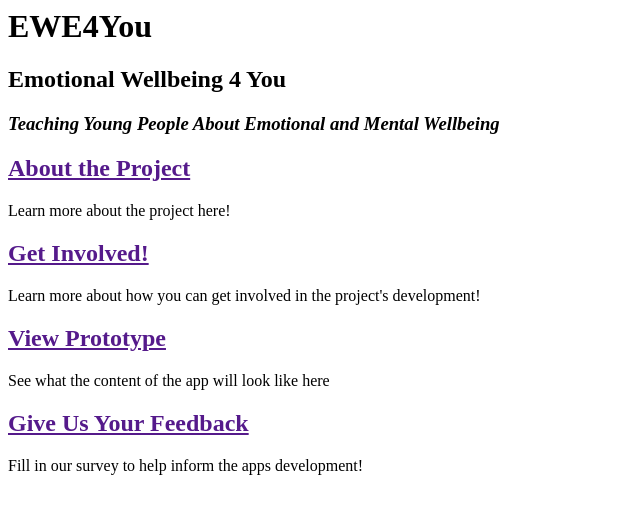
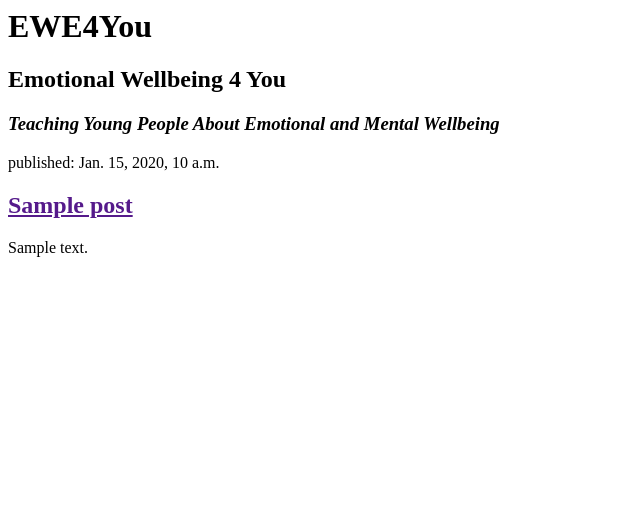
Before and after one commit to HayleyK2019/my-first-blog, a Django app: template blog/templates/blog/post_list.html in a window 1280 px wide. Shown: the top 514 px of the page, without its empty margins (0-640 px from the left). Run offline with Django 3.2, Linux system fonts and the light colour scheme; the template is opened without the code that fills it: values that come from a table or form of the project are taken from there, others are empty; tables that the repository leaves empty hold one stand-in row (values such as "Sample post").

Commit message:
Modified templates to display posts from database.

```diff
--- a/blog/templates/blog/post_list.html
+++ b/blog/templates/blog/post_list.html
@@ -16,23 +16,14 @@
 	</div>
 
 	<div>
-		<h2><a href="">About the Project</a></h2>
-		<p>Learn more about the project here!</p>
-	</div>
 
-	<div>
-		<h2><a href="">Get Involved!</a></h2>
-		<p>Learn more about how you can get involved in the project's development!</p>
-	</div>
-
-	<div>
-		<h2><a href="">View Prototype</a></h2>
-		<p>See what the content of the app will look like here</p>
-	</div>
-
-	<div>
-		<h2><a href="">Give Us Your Feedback</a></h2>
-		<p>Fill in our survey to help inform the apps development!</p>
+	{% for post in posts %}
+		<div>
+			<p>published: {{ post.published_date }}</p>
+			<h2><a href="">{{ post.title }}</a></h2>
+			<p>{{ post.text|linebreaksbr }}</p>
+		</div>
+	{% endfor %}
 
 
 </body>
--- a/blog/views.py
+++ b/blog/views.py
@@ -1,6 +1,9 @@
 from django.shortcuts import render
+from django.utils import timezone
+from .models import Post
 
 # Create your views here.
 
 def post_list(request):
-    return render(request, 'blog/post_list.html', {})
+    posts = Post.objects.filter(published_date__lte=timezone.now()).order_by('published_date')
+    return render(request, 'blog/post_list.html', {'posts': posts})
```
